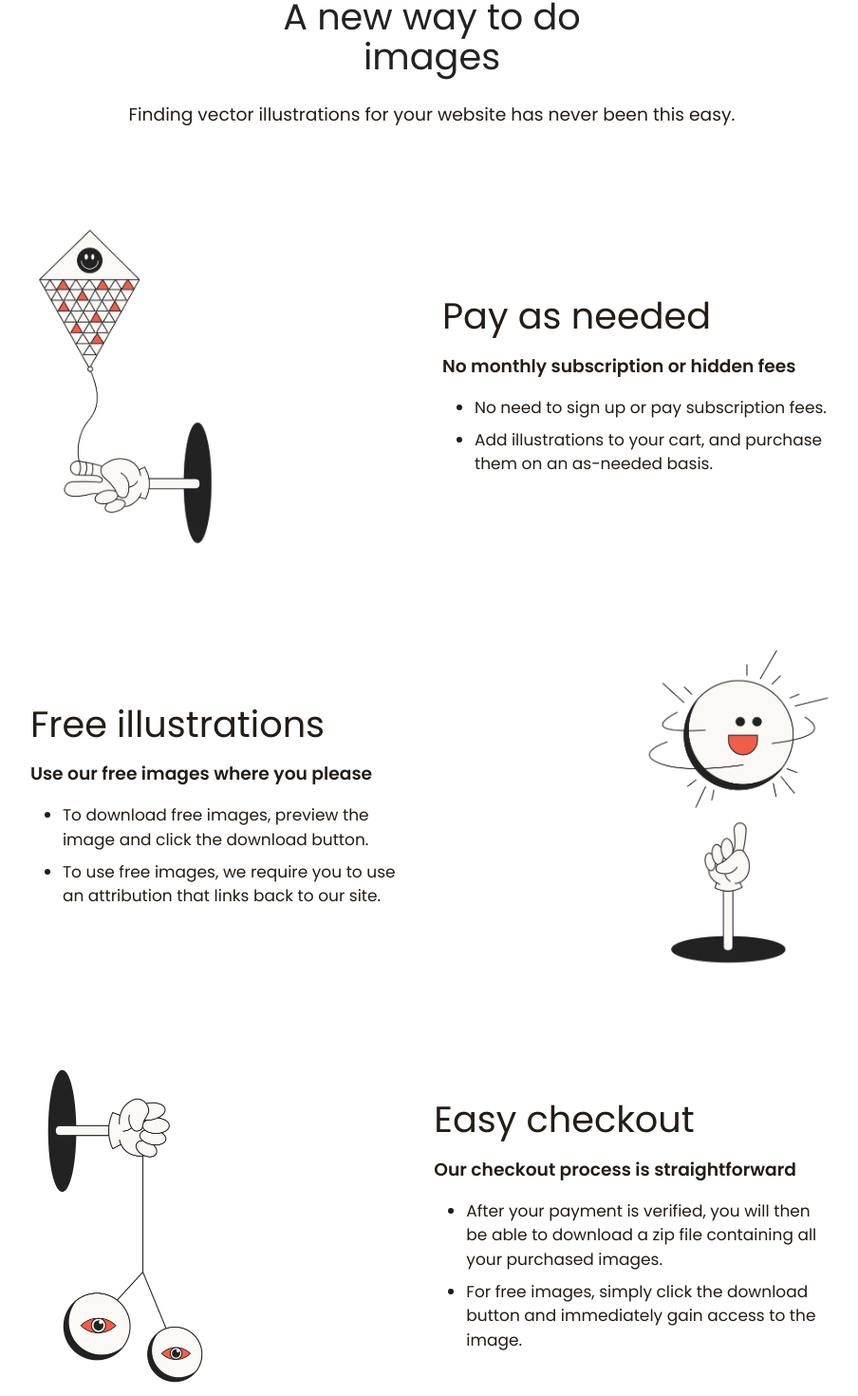
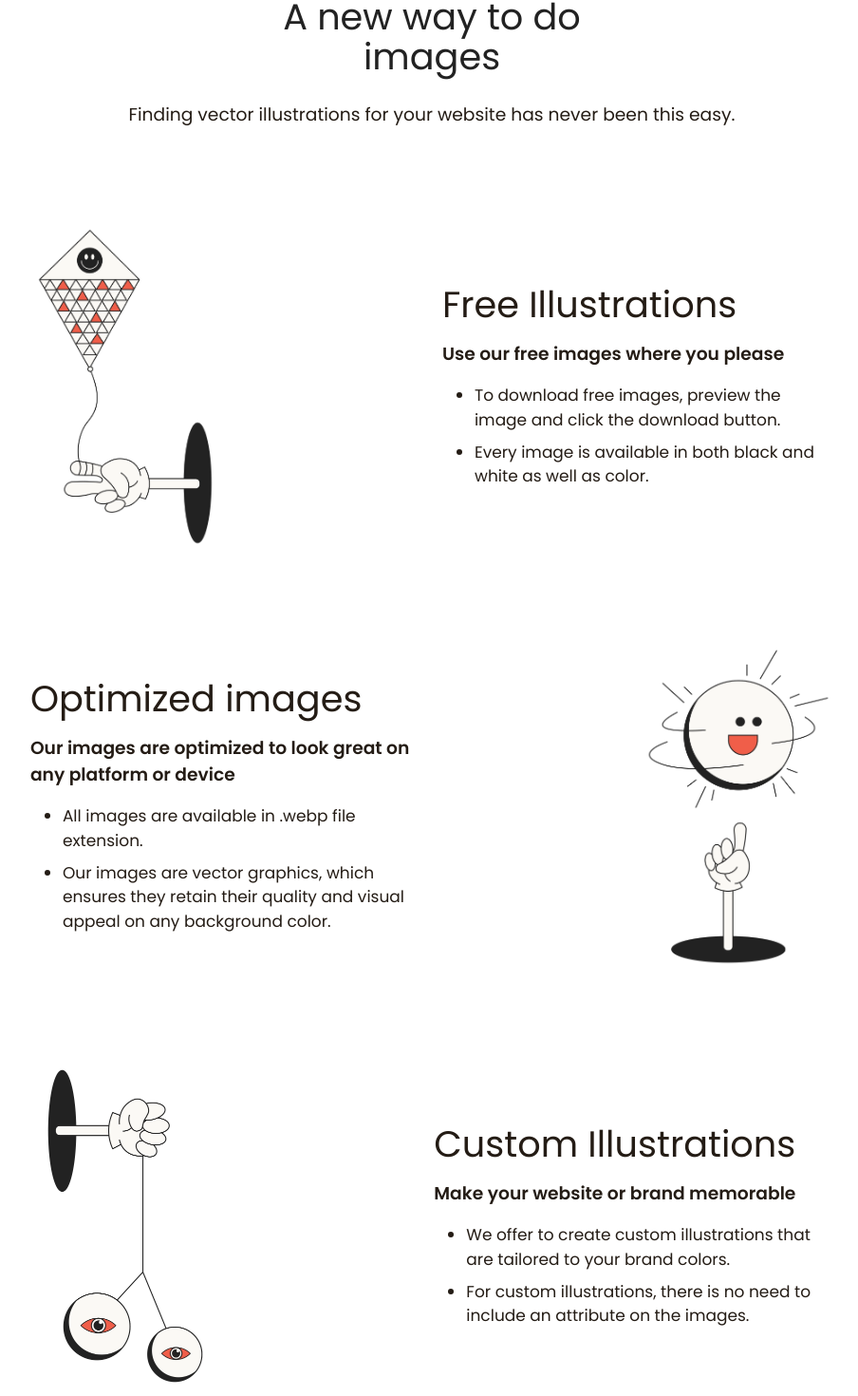
Before and after one commit to atrain42/vectorowl, a Next.js app: page / in a window 1280 px wide. Shown: the part 1042-2512 px from the top of the page at 95% size, without its empty margins (185-1089 px from the left). Built offline with nearby package versions, Linux system fonts and the light colour scheme.

Commit message:
rebranding

```diff
--- a/src/components/SectionHeading.js
+++ b/src/components/SectionHeading.js
@@ -5,9 +5,6 @@ const SectionHeading = ({ title, description, padding }) => {
     <div
       className={`flex flex-col justify-center items-center ${padding} mv:px-8 md:px-0 mb-12`}
     >
-      {/* <div className="flex items-center">
-        <img className="w-28 mb-16 h-auto" src={img} alt="looking eyes"/>
-      </div> */}
       <h2 className='text-center'>{title}</h2>
       <p className='mt-5 text-center mv:w-full md:w-400'>
         {description}
--- a/src/layout/About.js
+++ b/src/layout/About.js
@@ -12,29 +12,29 @@ import owl from '../../public/images/owl-eyes.webp'
 const data = [
   {
     img: flying,
-    title: 'Pay as needed',
-    subtitle: 'No monthly subscription or hidden fees',
-    item1: 'No need to sign up or pay subscription fees.',
-    item2:
-      'Add illustrations to your cart, and purchase them on an as-needed basis.',
+    title: 'Free Illustrations',
+    subtitle: 'Use our free images where you please',
+    item1:
+      'To download free images, preview the image and click the download button.',
+    item2: 'Every image is available in both black and white as well as color.',
   },
   {
     img: spinning,
-    title: 'Free illustrations',
-    subtitle: 'Use our free images where you please',
-    item1:
-      'To download free images, preview the image and click the download button.',
+    title: 'Optimized images',
+    subtitle:
+      'Our images are optimized to look great on any platform or device',
+    item1: 'All images are available in .webp file extension.',
     item2:
-      'To use free images, we require you to use an attribution that links back to our site.',
+      'Our images are vector graphics, which ensures they retain their quality and visual appeal on any background color.',
   },
   {
     img: hanging,
-    title: 'Easy checkout',
-    subtitle: 'Our checkout process is straightforward',
+    title: 'Custom Illustrations',
+    subtitle: 'Make your website or brand memorable',
     item1:
-      'After your payment is verified, you will then be able to download a zip file containing all your purchased images.',
+      'We offer to create custom illustrations that are tailored to your brand colors.',
     item2:
-      'For free images, simply click the download button and immediately gain access to the image.',
+      'For custom illustrations, there is no need to include an attribute on the images.',
   },
 ]
 
--- a/src/layout/Header.js
+++ b/src/layout/Header.js
@@ -24,9 +24,9 @@ const Header = () => {
           </Link>
           <Link
             className='w-full rounded text-center font-poppins font-normal py-4 border bg-offwhite border-black hover:scale-102 active:scale-95 transition-all ease-in duration-50'
-            href='/pricing'
+            href='/custom-vector-illustrations'
           >
-            Pricing
+            Brand building
           </Link>
         </div>
       </div>
--- /dev/null
+++ b/src/pages/custom-vector-illustrations/index.js
@@ -0,0 +1,15 @@
+import React from 'react'
+
+export default function index() {
+  return (
+    <div className='flex flex-col justify-center items-center mv:px-8 md:px-0 mb-12 mt-16'>
+      <h1 className='text-center text-4xl w-6/12'>
+        We make custom{' '}
+        <span class='text-theme font-semibold'>vector illustrations</span>{' '}
+        tailored to your <span class='text-secondary font-semibold'>brand</span>{' '}
+        colors
+      </h1>
+      {/* <p className='mt-5 text-center mv:w-full md:w-400'>{description}</p> */}
+    </div>
+  )
+}
```
